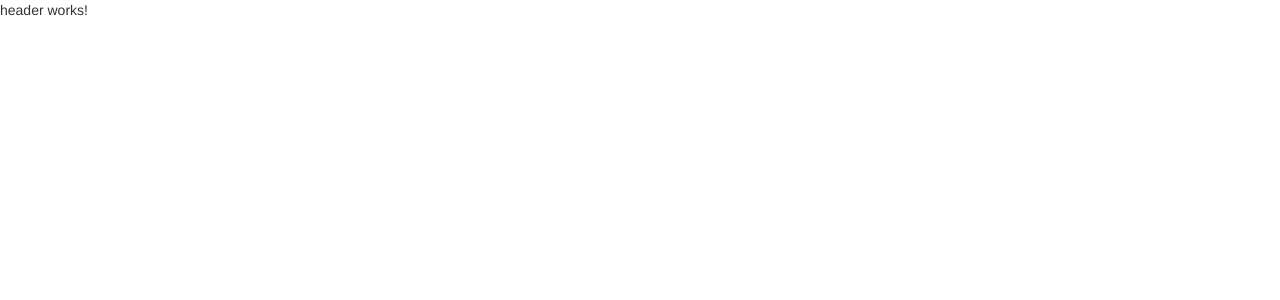
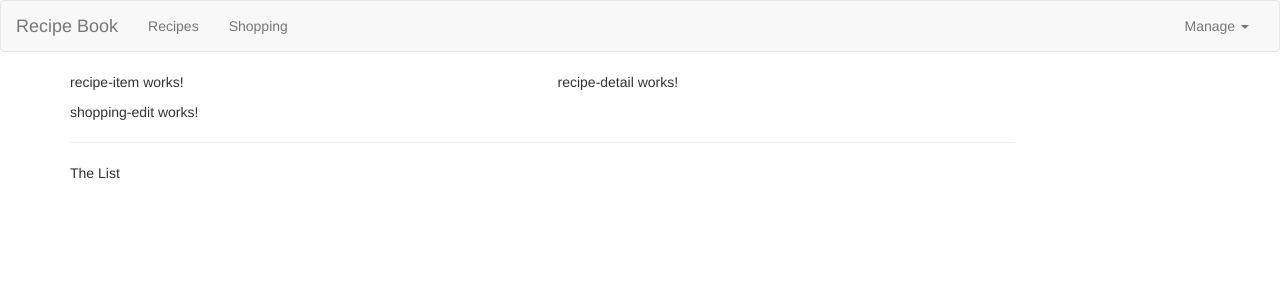
Before and after one commit to 3rdheat/SampleAngularApp, an Angular app in the folder my-app/: page / in a window 1280 px wide. Shown: the top 300 px of the page. Built offline with nearby package versions, Linux system fonts and the light colour scheme.

Commit message:
Adding navbar and initial content in components

```diff
--- a/my-app/src/app/app.component.html
+++ b/my-app/src/app/app.component.html
@@ -1 +1,9 @@
-<app-header>
+<app-header></app-header>
+<div class="container">
+    <div class="row">
+        <div class="col-md-12">
+            <app-recipes></app-recipes>
+            <app-shopping-list></app-shopping-list>
+        </div>
+    </div>
+</div>
--- a/my-app/src/app/app.module.ts
+++ b/my-app/src/app/app.module.ts
@@ -8,6 +8,8 @@ import { RecipesComponent } from './recipes/recipes.component';
 import { RecipeDetailComponent } from './recipes/recipe-detail/recipe-detail.component';
 import { RecipeListComponent } from './recipes/recipe-list/recipe-list.component';
 import { RecipeItemComponent } from './recipes/recipe-list/recipe-item/recipe-item.component';
+import { ShoppingListComponent } from './shopping-list/shopping-list.component';
+import { ShoppingEditComponent } from './shopping-list/shopping-edit/shopping-edit.component';
 
 @NgModule({
   declarations: [
@@ -16,7 +18,9 @@ import { RecipeItemComponent } from './recipes/recipe-list/recipe-item/recipe-it
     RecipesComponent,
     RecipeDetailComponent,
     RecipeListComponent,
-    RecipeItemComponent
+    RecipeItemComponent,
+    ShoppingListComponent,
+    ShoppingEditComponent
   ],
   imports: [
     BrowserModule,
--- a/my-app/src/app/header/header.component.html
+++ b/my-app/src/app/header/header.component.html
@@ -1 +1,24 @@
-<p>header works!</p>
+<nav class="navbar navbar-default">
+    <div class="container-fluid">
+        <div class="navbar-header">
+            <a href="#" class="navbar-brand">Recipe Book</a>
+        </div>
+
+        <div class="collapse navbar-collapse">
+            <ul class="nav navbar-nav">
+                <li><a href="#">Recipes</a></li>
+                <li><a href="#">Shopping</a></li>
+            </ul>
+            <ul class="nav navbar-nav navbar-right">
+                <li class="dropdown">
+                    <a href="#" class="dropdown" role="button">Manage <span class="caret"></span></a>
+                    <ul class="dropdown-menu">
+                        <li><a href="#">Save Data</a></li>
+                        <li><a href="#">Fetch Data</a></li>
+                    </ul>
+                </li>
+            </ul>
+        </div>
+
+    </div>
+</nav>
--- a/my-app/src/app/recipes/recipe-list/recipe-list.component.html
+++ b/my-app/src/app/recipes/recipe-list/recipe-list.component.html
@@ -1 +1 @@
-<p>recipe-list works!</p>
+<app-recipe-item></app-recipe-item>
--- a/my-app/src/app/recipes/recipes.component.html
+++ b/my-app/src/app/recipes/recipes.component.html
@@ -1 +1,8 @@
-<p>recipes works!</p>
+<div class="row">
+    <div class="col-md-5">
+        <app-recipe-list></app-recipe-list>
+    </div>
+    <div class="col-md-7">
+        <app-recipe-detail></app-recipe-detail>
+    </div>
+</div>
--- /dev/null
+++ b/my-app/src/app/shopping-list/shopping-edit/shopping-edit.component.html
@@ -0,0 +1 @@
+<p>shopping-edit works!</p>
--- /dev/null
+++ b/my-app/src/app/shopping-list/shopping-edit/shopping-edit.component.ts
@@ -0,0 +1,15 @@
+import { Component, OnInit } from '@angular/core';
+
+@Component({
+  selector: 'app-shopping-edit',
+  templateUrl: './shopping-edit.component.html',
+  styleUrls: ['./shopping-edit.component.css']
+})
+export class ShoppingEditComponent implements OnInit {
+
+  constructor() { }
+
+  ngOnInit(): void {
+  }
+
+}
--- /dev/null
+++ b/my-app/src/app/shopping-list/shopping-list.component.html
@@ -0,0 +1,7 @@
+<div class="row">
+    <div class="col-xs-10">
+        <app-shopping-edit></app-shopping-edit>
+        <hr>
+        <p>The List</p>
+    </div>
+</div>
--- /dev/null
+++ b/my-app/src/app/shopping-list/shopping-list.component.ts
@@ -0,0 +1,15 @@
+import { Component, OnInit } from '@angular/core';
+
+@Component({
+  selector: 'app-shopping-list',
+  templateUrl: './shopping-list.component.html',
+  styleUrls: ['./shopping-list.component.css']
+})
+export class ShoppingListComponent implements OnInit {
+
+  constructor() { }
+
+  ngOnInit(): void {
+  }
+
+}
```
Also changed, not shown: my-app/src/app/shopping-list/shopping-edit/shopping-edit.component.css (added), my-app/src/app/shopping-list/shopping-list.component.css (added).
